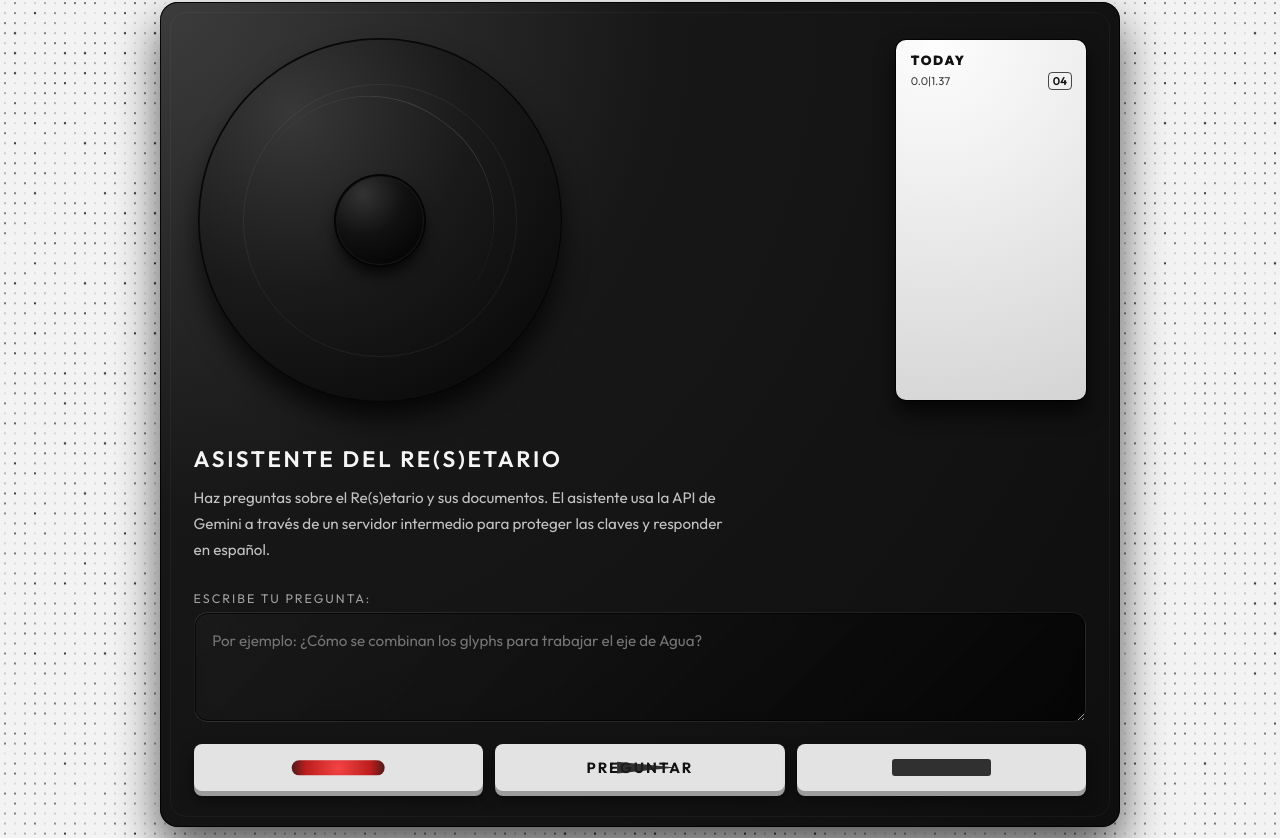
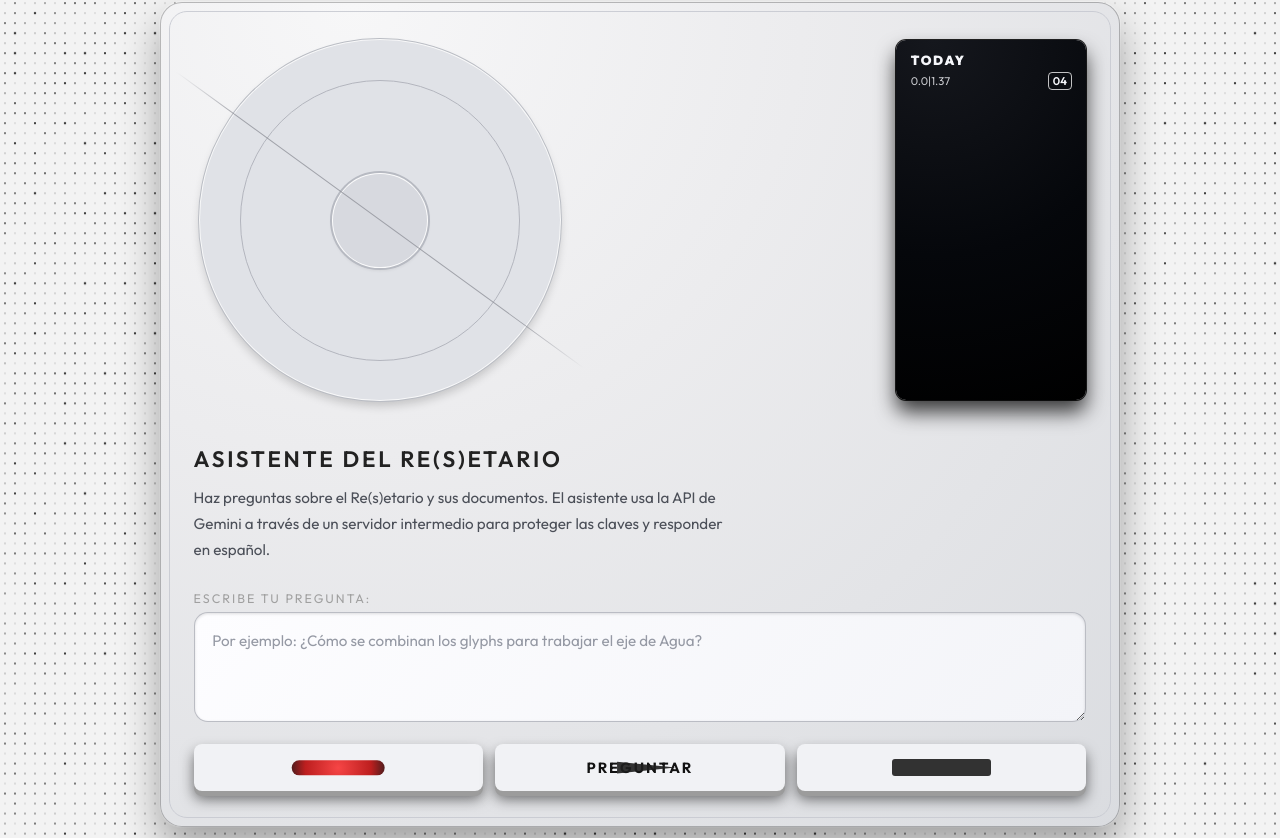
Before and after one commit to MangleRojo/resetario, a plain HTML site: page public/resetario.html in a window 1280 px wide. Shown: the part 362-1200 px from the top of the page. Drawn offline with Linux system fonts and the light colour scheme; animation ran at ten frames a second.

Commit message:
Feat: Segunda versión gráfica color claro del Re(s)etario TP-7

```diff
--- a/public/css/styles.css
+++ b/public/css/styles.css
@@ -513,22 +513,22 @@ footer {
     margin: 0 auto 3.5rem auto;
     padding: 2.4rem 2.1rem 2.2rem;
     max-width: 960px;
-    border-radius: 18px;
-    background: radial-gradient(circle at top left, #3c3c3c 0, #171717 40%, #0e0e0e 100%);
-    color: #f5f5f5;
+    border-radius: 22px;
+    background: radial-gradient(circle at 20% 0, #f7f7f8 0, #ececee 40%, #dadce0 100%);
+    color: #222;
     box-shadow:
-        0 22px 45px rgba(0, 0, 0, 0.65),
-        0 0 0 1px rgba(255, 255, 255, 0.03),
-        0 0 0 1px rgba(0, 0, 0, 0.9) inset;
+        0 20px 40px rgba(0, 0, 0, 0.35),
+        0 0 0 1px rgba(255, 255, 255, 0.6),
+        0 0 0 1px rgba(0, 0, 0, 0.25) inset;
     overflow: hidden;
 }
 
 .resetario-ai-section::before {
     content: '';
     position: absolute;
-    inset: 10px;
-    border-radius: 16px;
-    border: 1px solid rgba(255, 255, 255, 0.04);
+    inset: 9px;
+    border-radius: 18px;
+    border: 1px solid rgba(200, 202, 210, 0.9);
     pointer-events: none;
 }
 
@@ -555,43 +555,47 @@ footer {
     aspect-ratio: 1 / 1;
     margin-left: 0.4rem;
     border-radius: 50%;
-    background: radial-gradient(circle at 25% 20%, #383838 0, #1a1a1a 45%, #050505 100%);
+    background: #e0e2e7;
     box-shadow:
-        0 0 0 1px rgba(255, 255, 255, 0.04),
-        0 0 0 2px #050505,
-        0 18px 28px rgba(0, 0, 0, 0.8);
+        0 0 0 1px rgba(255, 255, 255, 0.9),
+        0 0 0 2px #babdc4,
+        0 6px 10px rgba(0, 0, 0, 0.18);
 }
 
 .tp7-disk::before {
     content: '';
     position: absolute;
-    inset: 12%;
+    inset: 11%;
     border-radius: 50%;
-    border: 1px solid rgba(255, 255, 255, 0.06);
+    border: 1px solid rgba(175, 177, 186, 0.9);
 }
 
 .tp7-disk::after {
     content: '';
     position: absolute;
-    top: 16%;
-    left: 14%;
-    right: 18%;
-    bottom: 18%;
-    border-radius: 999px;
-    border-top: 1px solid rgba(255, 255, 255, 0.14);
-    transform: rotate(36deg);
+    top: 50%;
+    left: 50%;
+    width: 140%;
+    height: 1px;
+    background: linear-gradient(to right,
+            transparent 0%,
+            rgba(140, 142, 150, 0.85) 15%,
+            rgba(140, 142, 150, 0.85) 85%,
+            transparent 100%);
+    transform-origin: center;
+    transform: translate(-50%, -50%) rotate(36deg);
     opacity: 0.9;
 }
 
 .tp7-disk-center {
     position: absolute;
-    inset: 38%;
+    inset: 37%;
     border-radius: 50%;
-    background: radial-gradient(circle at 30% 20%, #333 0, #111 45%, #000 100%);
+    background: #d7d9df;
     box-shadow:
-        0 0 0 1px rgba(255, 255, 255, 0.08),
-        0 0 0 3px #050505,
-        0 10px 16px rgba(0, 0, 0, 0.8);
+        0 0 0 1px rgba(255, 255, 255, 0.95),
+        0 0 0 3px #b7bac2,
+        0 2px 4px rgba(0, 0, 0, 0.16);
 }
 
 /* Pantalla derecha tipo “TODAY” */
@@ -600,11 +604,11 @@ footer {
     align-self: stretch;
     padding: 0.7rem 0.9rem 0.8rem;
     border-radius: 10px;
-    background: radial-gradient(circle at 20% 0, #fdfdfd 0, #f0f0f0 35%, #d4d4d4 100%);
+    background: radial-gradient(circle at 20% 0, #15171d 0, #05070b 55%, #000000 100%);
     box-shadow:
         0 0 0 1px rgba(0, 0, 0, 0.85),
         0 12px 20px rgba(0, 0, 0, 0.75);
-    color: #111;
+    color: #f6f7fb;
     display: flex;
     flex-direction: column;
     gap: 0.15rem;
@@ -644,7 +648,7 @@ footer {
     min-width: 1.4rem;
     padding: 0.08rem 0.25rem;
     border-radius: 4px;
-    border: 1px solid rgba(0, 0, 0, 0.7);
+    border: 1px solid rgba(255, 255, 255, 0.75);
     font-weight: 600;
     font-size: 0.7rem;
 }
@@ -652,7 +656,7 @@ footer {
 .tp7-screen .resetario-ai-status {
     margin-top: 0.35rem;
     font-size: 0.7rem;
-    color: #333;
+    color: #cfd2e5;
 }
 
 .tp7-middle {
@@ -675,7 +679,7 @@ footer {
     font-family: 'Outfit', sans-serif;
     font-size: 0.95rem;
     line-height: 1.7;
-    color: #c2c2c2;
+    color: #4b4f58;
     margin-bottom: 1.75rem;
 }
 
@@ -705,27 +709,27 @@ footer {
     min-height: 110px;
     padding: 1rem 1.1rem;
     border-radius: 14px;
-    border: 1px solid rgba(255, 255, 255, 0.09);
-    background: linear-gradient(135deg, rgba(255, 255, 255, 0.02), rgba(0, 0, 0, 0.65));
-    color: #f5f5f5;
+    border: 1px solid rgba(180, 182, 190, 0.9);
+    background: linear-gradient(135deg, #fdfdff, #f3f4f8);
+    color: #222;
     resize: vertical;
     font-family: 'Outfit', sans-serif;
     font-size: 0.95rem;
     line-height: 1.6;
     outline: none;
-    box-shadow: inset 0 0 0 1px rgba(0, 0, 0, 0.7);
-    backdrop-filter: blur(6px);
+    box-shadow: inset 0 1px 3px rgba(0, 0, 0, 0.12);
+    backdrop-filter: blur(2px);
 }
 
 .resetario-ai-textarea::placeholder {
-    color: #747474;
+    color: #9599a4;
 }
 
 .resetario-ai-textarea:focus-visible {
-    border-color: rgba(255, 255, 255, 0.35);
+    border-color: #8a8ea0;
     box-shadow:
-        0 0 0 1px rgba(255, 255, 255, 0.25),
-        0 0 0 1px rgba(0, 0, 0, 0.9) inset;
+        0 0 0 1px rgba(50, 54, 72, 0.45),
+        0 0 0 1px rgba(255, 255, 255, 0.5) inset;
 }
 
 .resetario-ai-button {
@@ -806,7 +810,7 @@ footer {
     position: relative;
     border: none;
     border-radius: 8px;
-    background: #e3e3e3;
+    background: #f1f2f5;
     box-shadow:
         0 5px 0 #9c9c9c,
         0 8px 14px rgba(0, 0, 0, 0.55);
@@ -823,7 +827,7 @@ footer {
 }
 
 .tp7-key-rec {
-    background: #e3e3e3;
+    background: #f1f2f5;
 }
 
 .tp7-key-rec::before {
```
